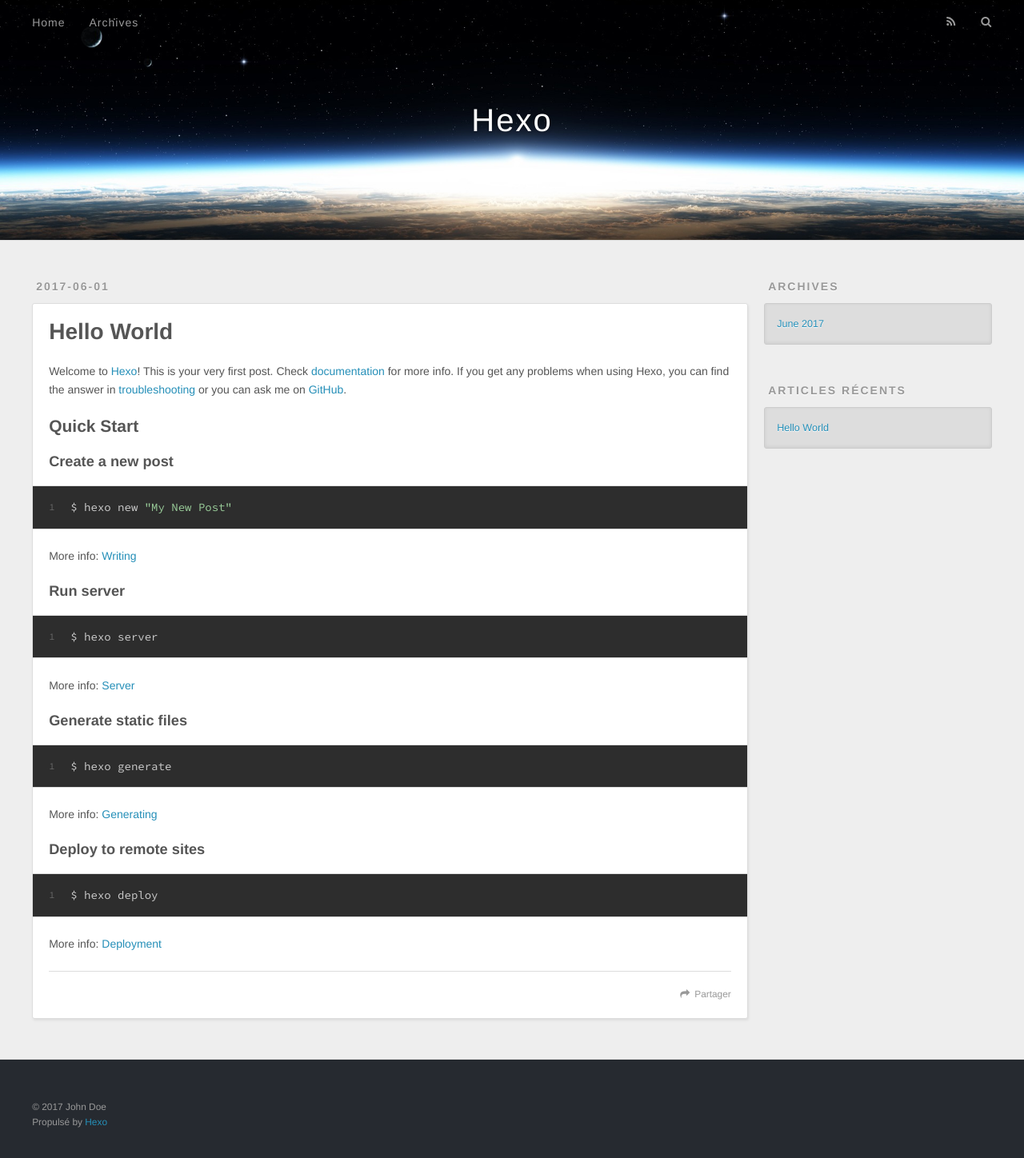
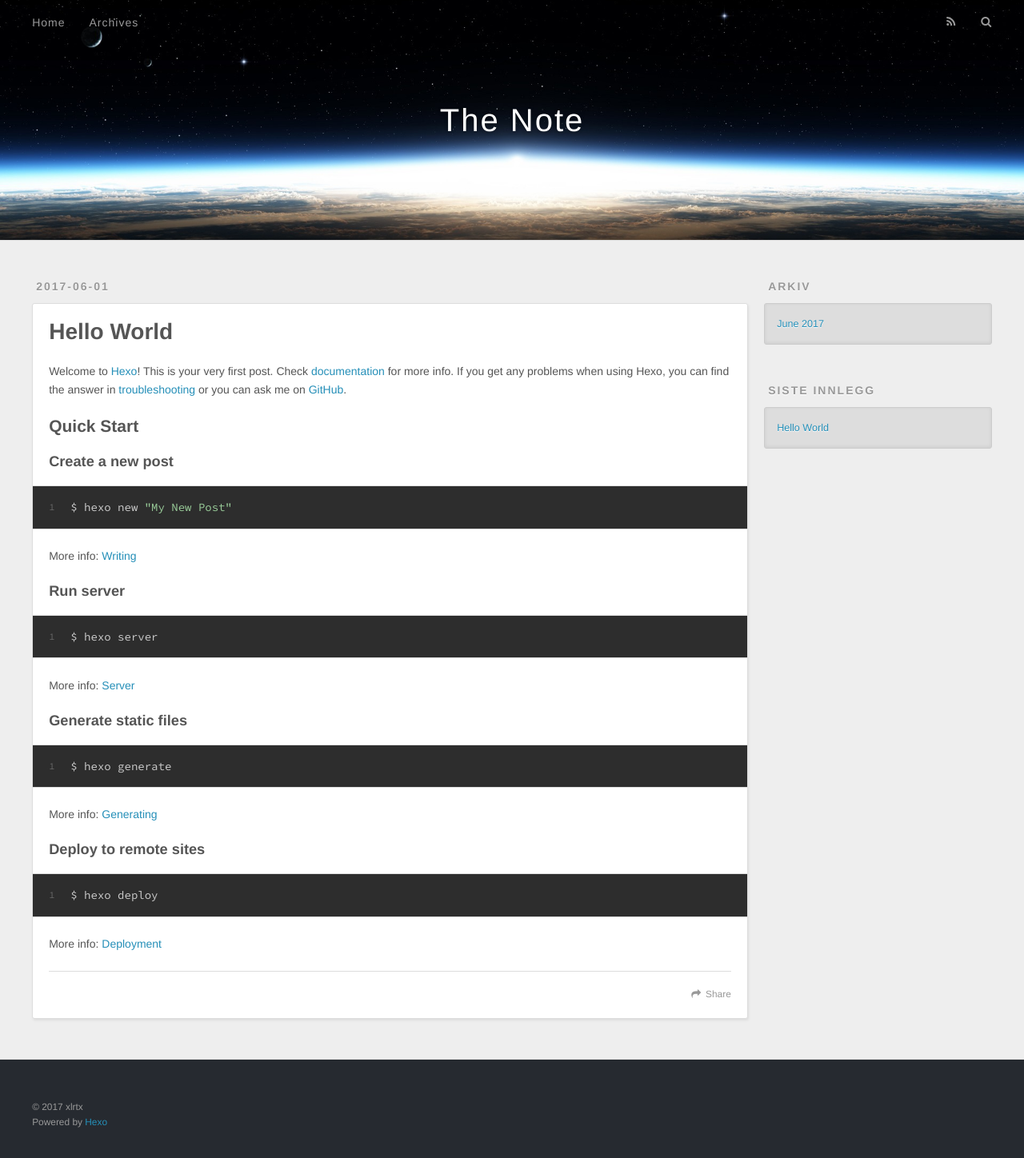
Before and after one commit to xlrtx/xlrtx.github.io, a plain HTML site: page index.html in a window 1280 px wide. Shown: the whole page at 80% size. Drawn offline with nearby package versions, Linux system fonts and the light colour scheme.

Commit message:
Site updated: 2017-06-01 17:51:17

```diff
--- a/index.html
+++ b/index.html
@@ -3,16 +3,19 @@
 <head>
   <meta charset="utf-8">
 
-  <title>Hexo</title>
+  <title>The Note</title>
   <meta name="viewport" content="width=device-width, initial-scale=1, maximum-scale=1">
-  <meta property="og:type" content="website">
-<meta property="og:title" content="Hexo">
-<meta property="og:url" content="http://yoursite.com/index.html">
-<meta property="og:site_name" content="Hexo">
+  <meta name="description" content="Things I can&apos;t memorize forever, so I write down on the note.">
+<meta property="og:type" content="website">
+<meta property="og:title" content="The Note">
+<meta property="og:url" content="https://xlrtx.github.io/index.html">
+<meta property="og:site_name" content="The Note">
+<meta property="og:description" content="Things I can&apos;t memorize forever, so I write down on the note.">
 <meta name="twitter:card" content="summary">
-<meta name="twitter:title" content="Hexo">
+<meta name="twitter:title" content="The Note">
+<meta name="twitter:description" content="Things I can&apos;t memorize forever, so I write down on the note.">
 
-    <link rel="alternate" href="/atom.xml" title="Hexo" type="application/atom+xml">
+    <link rel="alternate" href="/atom.xml" title="The Note" type="application/atom+xml">
 
 
     <link rel="icon" href="/favicon.png">
@@ -33,7 +36,7 @@
   <div id="header-outer" class="outer">
     <div id="header-title" class="inner">
       <h1 id="logo-wrap">
-        <a href="/" id="logo">Hexo</a>
+        <a href="/" id="logo">The Note</a>
       </h1>
 
     </div>
@@ -48,12 +51,12 @@
       </nav>
       <nav id="sub-nav">
 
-          <a id="nav-rss-link" class="nav-icon" href="/atom.xml" title="Flux RSS"></a>
+          <a id="nav-rss-link" class="nav-icon" href="/atom.xml" title="RSS Feed"></a>
 
-        <a id="nav-search-btn" class="nav-icon" title="Rechercher"></a>
+        <a id="nav-search-btn" class="nav-icon" title="Søk"></a>
       </nav>
       <div id="search-form-wrap">
-        <form action="//google.com/search" method="get" accept-charset="UTF-8" class="search-form"><input type="search" name="q" class="search-form-input" placeholder="Search"><button type="submit" class="search-form-submit">&#xF002;</button><input type="hidden" name="sitesearch" value="http://yoursite.com"></form>
+        <form action="//google.com/search" method="get" accept-charset="UTF-8" class="search-form"><input type="search" name="q" class="search-form-input" placeholder="Search"><button type="submit" class="search-form-submit">&#xF002;</button><input type="hidden" name="sitesearch" value="https://xlrtx.github.io"></form>
       </div>
     </div>
   </div>
@@ -96,7 +99,7 @@
 
     </div>
     <footer class="article-footer">
-      <a data-url="http://yoursite.com/2017/06/01/hello-world/" data-id="cj3e81bf600006iprdnon030h" class="article-share-link">Partager</a>
+      <a data-url="https://xlrtx.github.io/2017/06/01/hello-world/" data-id="cj3e81bf600006iprdnon030h" class="article-share-link">Share</a>
 
 
     </footer>
@@ -121,7 +124,7 @@
 
 
   <div class="widget-wrap">
-    <h3 class="widget-title">Archives</h3>
+    <h3 class="widget-title">Arkiv</h3>
     <div class="widget">
       <ul class="archive-list"><li class="archive-list-item"><a class="archive-list-link" href="/archives/2017/06/">June 2017</a></li></ul>
     </div>
@@ -131,7 +134,7 @@
 
 
   <div class="widget-wrap">
-    <h3 class="widget-title">Articles récents</h3>
+    <h3 class="widget-title">Siste innlegg</h3>
     <div class="widget">
       <ul>
 
@@ -151,8 +154,8 @@
 
   <div class="outer">
     <div id="footer-info" class="inner">
-      &copy; 2017 John Doe<br>
-      Propulsé by <a href="http://hexo.io/" target="_blank">Hexo</a>
+      &copy; 2017 xlrtx<br>
+      Powered by <a href="http://hexo.io/" target="_blank">Hexo</a>
     </div>
   </div>
 </footer>
```
Also changed, not shown: 2017/06/01/hello-world/index.html (+13 -13 lines), archives/2017/06/index.html (+18 -15 lines), archives/2017/index.html (+18 -15 lines), archives/index.html (+18 -15 lines).
